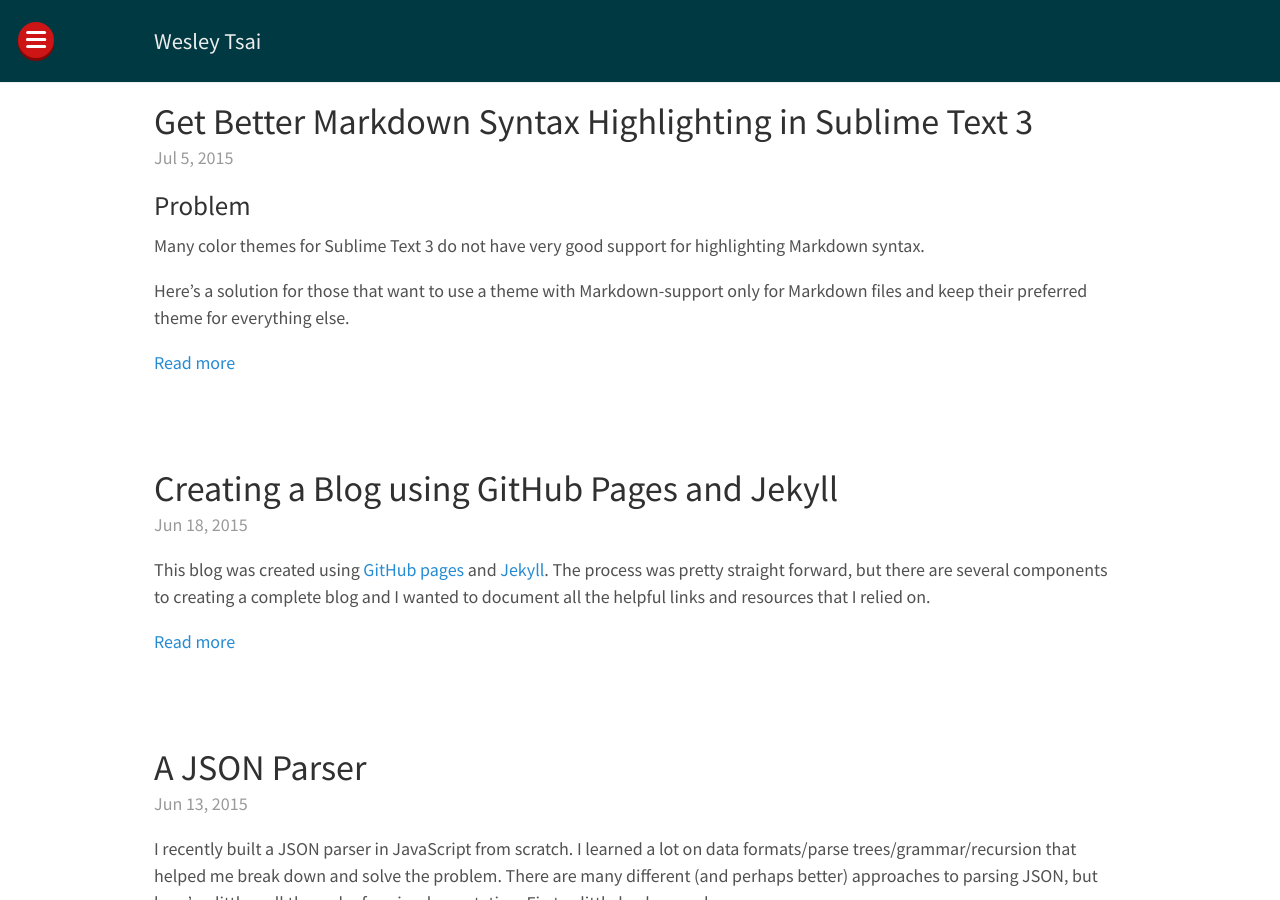
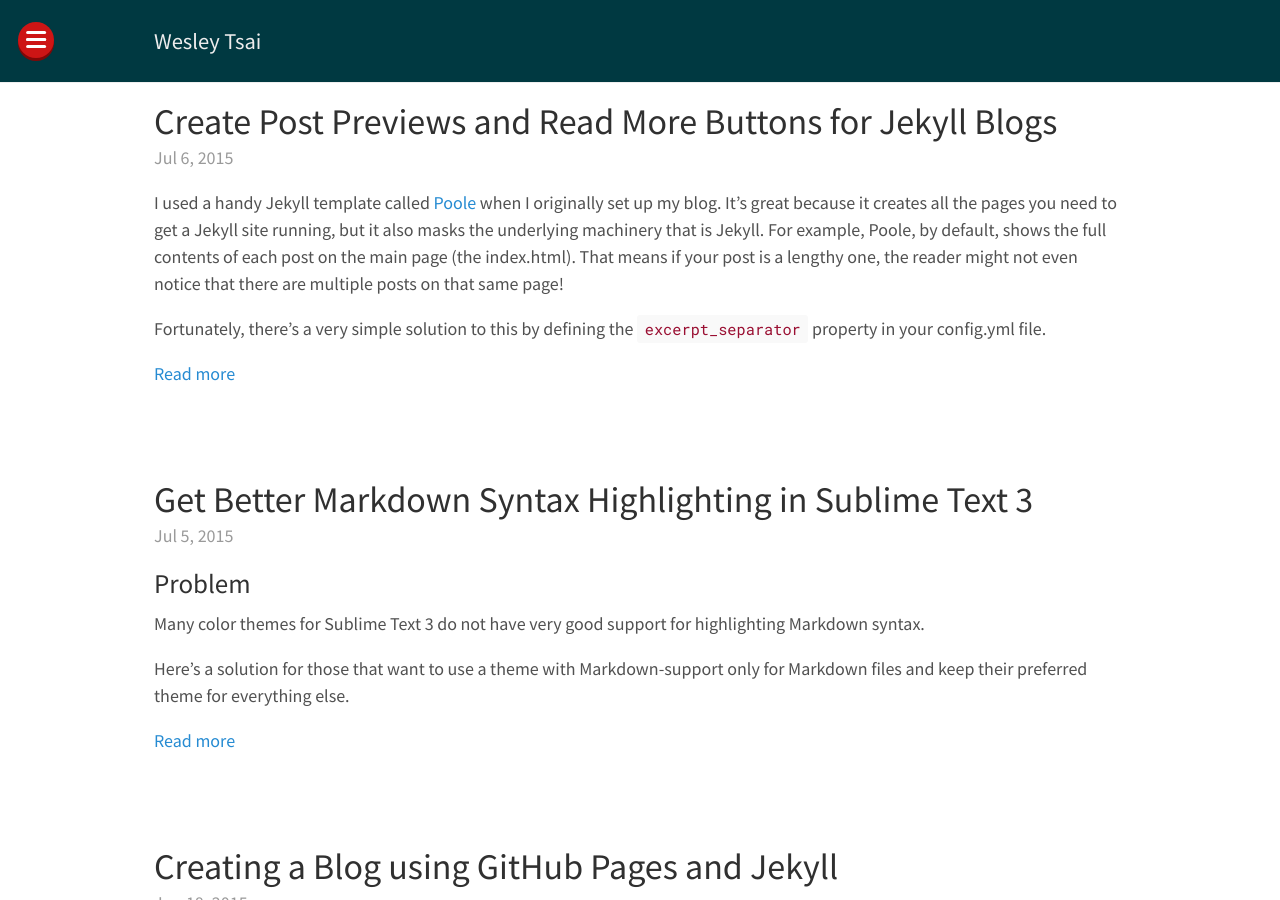
Before and after one commit to wezleytsai/wezleytsai.github.io, a Jekyll site: the page built from index.html, in a window 1280 px wide and 900 px high. Built offline with Jekyll 4.4.1, drawn with Linux system fonts in a browser that asks for light colours; nearby versions of some CDN libraries; Markdown is read by kramdown in place of the engine named in the settings; the list of posts is cut into pages by our own code.

Commit message:
New post and blog format - Post: previews and read more 2015-07-06 - Implemented excerpts and readmore for home page (max 6 posts per page)

````diff
--- /dev/null
+++ b/_posts/2015-07-06-create-post-previews-and-read-more-buttons-jekyll-blogs.md
@@ -0,0 +1,84 @@
+---
+layout: post
+title: Create Post Previews and Read More Buttons for Jekyll Blogs
+---
+
+<!-- links -->
+[poole]: http://getpoole.com
+
+<!-- post -->
+I used a handy Jekyll template called [Poole][poole] when I originally set up my blog. It's great because it creates all the pages you need to get a Jekyll site running, but it also masks the underlying machinery that is Jekyll. For example, Poole, by default, shows the full contents of each post on the main page (the index.html). That means if your post is a lengthy one, the reader might not even notice that there are multiple posts on that same page!
+
+Fortunately, there's a very simple solution to this by defining the `excerpt_separator` property in your config.yml file.
+
+<!--excerpt-->
+
+Somewhere in your index.html file, you might have code that looks similar to this, which says "for each post, create a post title, add the post date, and add the post contents":
+
+{% raw %}
+```html
+{% for post in paginator.posts %}
+  <div class="post">
+    <h1 class="post-title">
+      <a href="{{ site.baseurl }}{{ post.url }}">
+        {{ post.title }}
+      </a>
+    </h1>
+
+    <span class="post-date">{{ post.date | date: '%b %-d, %Y' }}</span>
+
+    {{ post.content }}
+  </div>
+{% endfor %}
+```
+{% endraw %}
+
+As you might know, the {% raw %}`{{ post.content }}`{% endraw %} variable represents the entire post. There is actually another useful variable available in Jekyll called {% raw %}`{{ post.excerpt }}`{% endraw %}, that stores the portion of your post, starting from the beginning of the post to wherever the `excerpt_separator` is encountered in the post (or end of the post if `excerpt_separator` is not in your post).
+
+I set my `excerpt_separator` property to `<!--excerpt-->` in my config.yml by adding this line:
+
+```yaml
+excerpt_separator: "<!--excerpt-->"
+```
+
+Stick that string where you want the preview of your post to end:
+
+```
+---
+layout: post
+title: Title of My Blog Post
+---
+
+Here is a sentence that will show up in the preview.
+
+And another sentence that will also show up in the preview.
+
+<!--excerpt-->
+
+Reader has to click into the post to see this sentence.
+```
+
+And in your index.html file, you would modify it as follows:
+
+{% raw %}
+```html
+{% for post in paginator.posts %}
+  <div class="post">
+    <h1 class="post-title">
+      <a href="{{ site.baseurl }}{{ post.url }}">
+        {{ post.title }}
+      </a>
+    </h1>
+
+    <span class="post-date">{{ post.date | date: '%b %-d, %Y' }}</span>
+
+    {{ post.excerpt }}
+    {% if post.content contains site.excerpt_separator %}
+      <a href="{{ site.baseurl }}{{ post.url }}">Read more</a>
+    {% endif %}
+  </div>
+{% endfor %}
+```
+{% endraw %}
+
+The last three lines after {% raw %}`{{ post.excerpt }}`{% endraw %} simply check if the post contains whatever string you have designated as the `excerpt_separator`, and if so, adds a "Read more" button. If not, the entire post will be visible on the home page and there is no need for a "Read more". The user can still click on the post title to reach the individual post, just like any other post.
````
Also changed, not shown: index.html (+0 -17 lines).
